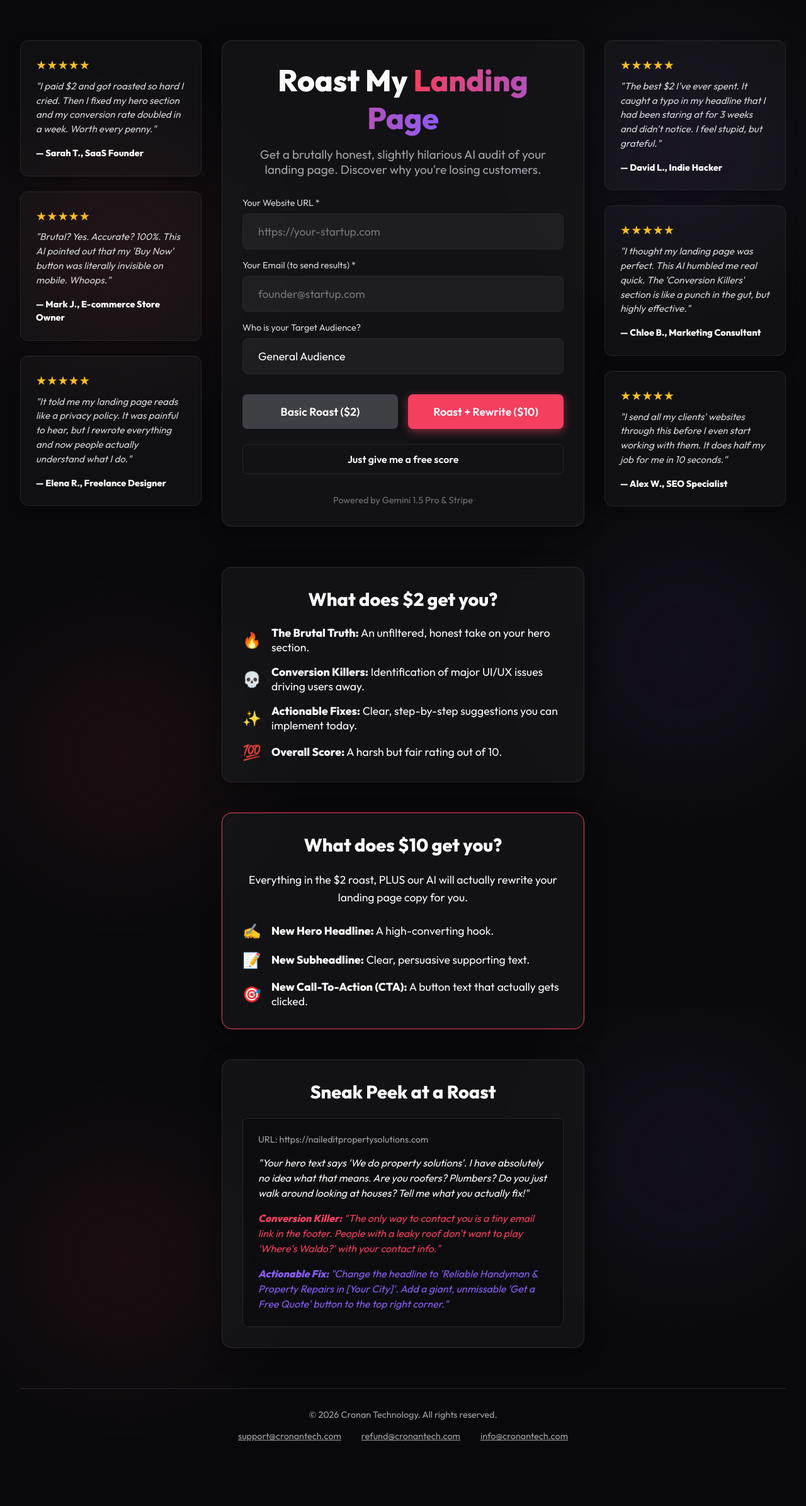
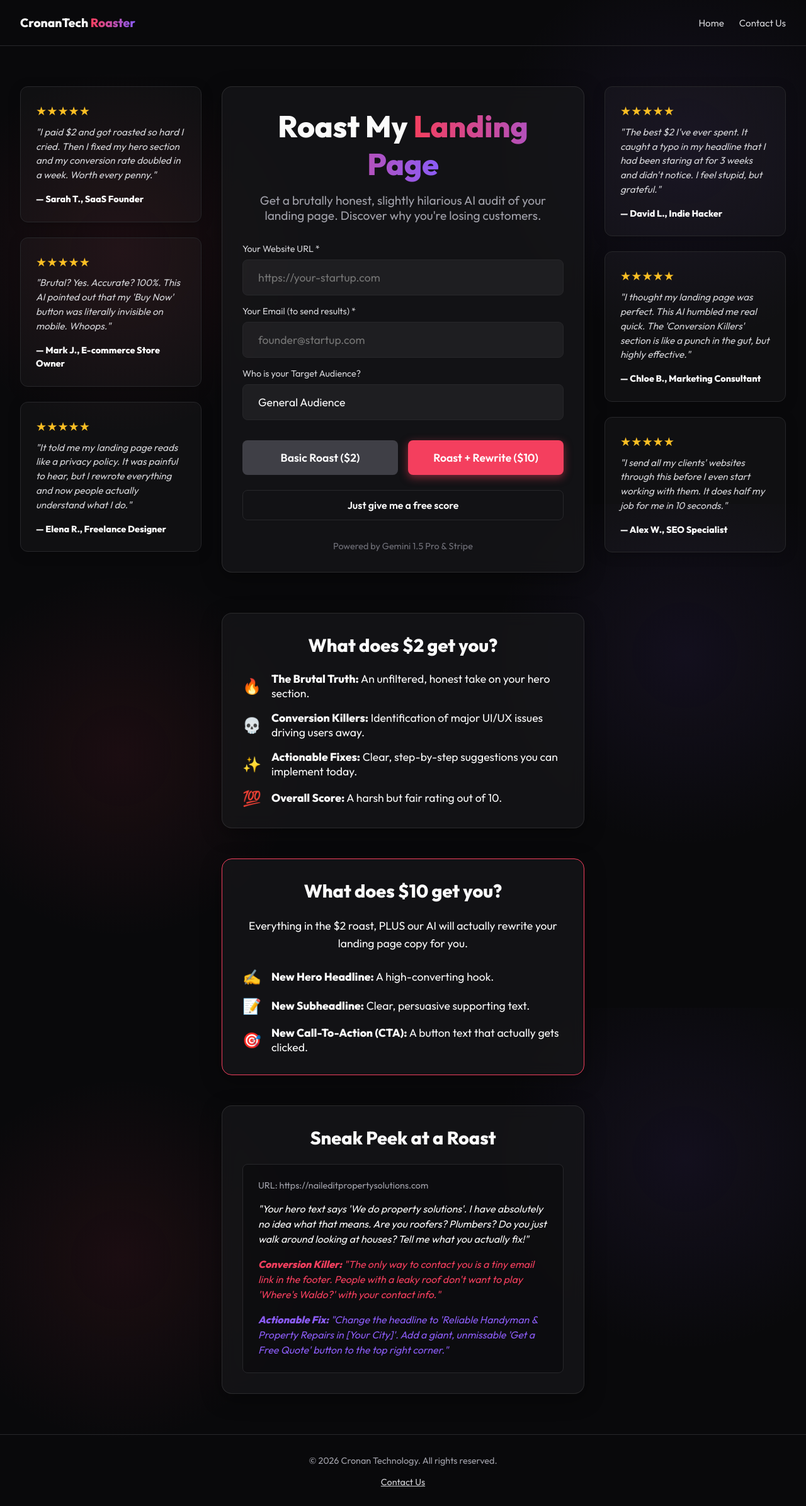
Before and after one commit to Cwill2778/urlroast, a Next.js app: page / in a window 1280 px wide. Shown: the whole page at 63% size. Before the commit the page ends 2318 px from the top, so only its background shows below. Built offline with nearby package versions, Linux system fonts and the light colour scheme.

Commit message:
style: add global navbar and clean up footer

```diff
--- a/src/app/layout.js
+++ b/src/app/layout.js
@@ -5,10 +5,38 @@ export const metadata = {
   description: "Get a brutally honest, slightly hilarious AI audit of your landing page for just $2.",
 };
 
+import Link from 'next/link';
+
 export default function RootLayout({ children }) {
   return (
     <html lang="en">
-      <body>{children}</body>
+      <body style={{ display: 'flex', flexDirection: 'column', minHeight: '100vh' }}>
+
+        {/* Global Navbar */}
+        <nav style={{ padding: '1.5rem 2rem', borderBottom: '1px solid var(--border)', display: 'flex', justifyContent: 'space-between', alignItems: 'center' }}>
+          <Link href="/" style={{ fontWeight: 'bold', fontSize: '1.2rem', color: 'var(--foreground)', textDecoration: 'none' }}>
+            CronanTech <span className="gradient-text">Roaster</span>
+          </Link>
+          <div style={{ display: 'flex', gap: '1.5rem', alignItems: 'center' }}>
+            <Link href="/" style={{ color: '#d4d4d8', textDecoration: 'none', fontSize: '0.95rem' }}>Home</Link>
+            <a href="mailto:info@cronantech.com" style={{ color: '#d4d4d8', textDecoration: 'none', fontSize: '0.95rem' }}>Contact Us</a>
+          </div>
+        </nav>
+
+        {/* Main Content Area */}
+        <div style={{ flex: 1 }}>
+          {children}
+        </div>
+
+        {/* Global Footer */}
+        <footer style={{ width: '100%', padding: '2rem', borderTop: '1px solid var(--border)', textAlign: 'center', color: '#a1a1aa', fontSize: '0.9rem' }}>
+          <p style={{ marginBottom: '1rem' }}>&copy; {new Date().getFullYear()} Cronan Technology. All rights reserved.</p>
+          <div style={{ display: 'flex', justifyContent: 'center', gap: '2rem' }}>
+            <a href="mailto:info@cronantech.com" style={{ textDecoration: 'underline', color: '#d4d4d8' }}>Contact Us</a>
+          </div>
+        </footer>
+
+      </body>
     </html>
   );
 }
--- a/src/app/page.js
+++ b/src/app/page.js
@@ -254,14 +254,6 @@ export default function Home() {
 
       </div>
 
-      <footer style={{ width: '100%', padding: '2rem', marginTop: 'auto', borderTop: '1px solid var(--border)', textAlign: 'center', color: '#a1a1aa', fontSize: '0.9rem' }}>
-        <p style={{ marginBottom: '1rem' }}>&copy; 2026 Cronan Technology. All rights reserved.</p>
-        <div style={{ display: 'flex', justifyContent: 'center', gap: '2rem', flexWrap: 'wrap' }}>
-          <a href="mailto:support@cronantech.com" style={{ textDecoration: 'underline' }}>support@cronantech.com</a>
-          <a href="mailto:refund@cronantech.com" style={{ textDecoration: 'underline' }}>refund@cronantech.com</a>
-          <a href="mailto:info@cronantech.com" style={{ textDecoration: 'underline' }}>info@cronantech.com</a>
-        </div>
-      </footer>
     </main>
   );
 }
```
